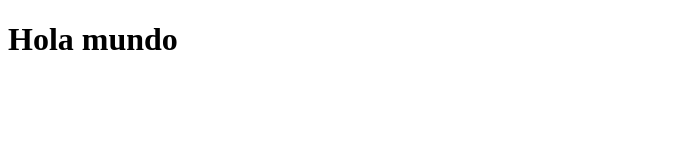
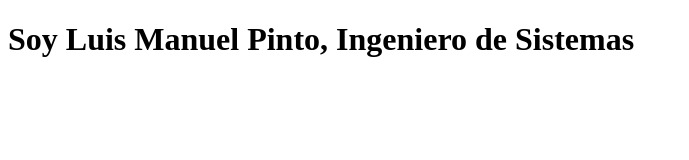
Before and after one commit to luispp97/proyectoDemoCursoPrework, a plain HTML site: page index.html in a window 1280 px wide. Shown: the whole page, without its empty margins (0-689 px from the left). Drawn offline with Linux system fonts and the light colour scheme.

Commit message:
Actualizamos archivos prueba

```diff
--- a/index.html
+++ b/index.html
@@ -7,6 +7,6 @@
     <title>Document</title>
 </head>
 <body>
-    <h1>Hola mundo</h1>
+    <h1>Soy Luis Manuel Pinto, Ingeniero de Sistemas</h1>
 </body>
 </html>
```
